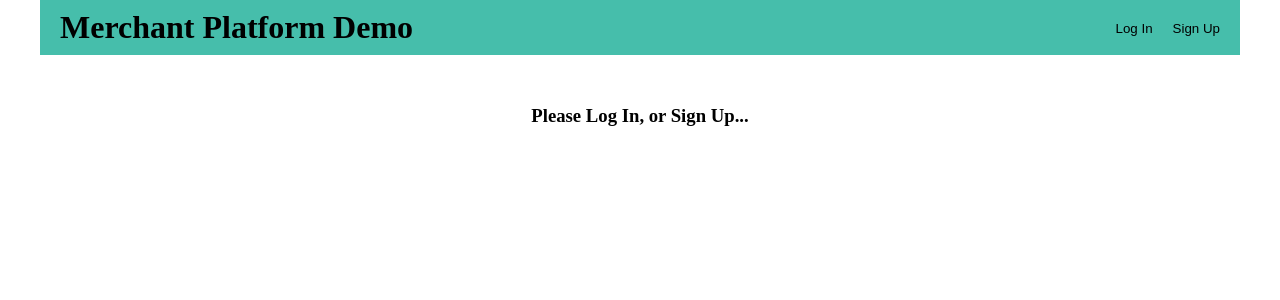
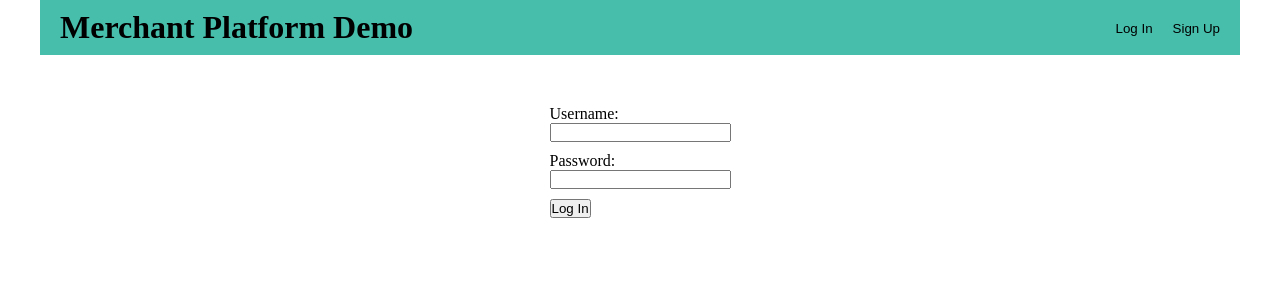
Before and after one commit to jonashelander/piq-cashier, a React (Create React App) app: page / in a window 1280 px wide. Shown: the top 300 px of the page. Built offline with nearby package versions, Linux system fonts and the light colour scheme; what keycloak-js would draw is missing.

Commit message:
basic login page done

```diff
--- a/src/App.js
+++ b/src/App.js
@@ -9,6 +9,7 @@ import keycloak from "./Keycloak";
 import PrivateRoute from "./helpers/PrivateRoute";
 import { useContext, useEffect, useState } from "react";
 import LoggedInContext from "./contexts/LoggedInContext";
+import LoginScreen from "./components/Login";
 
 
 function App() {
@@ -30,7 +31,7 @@ function App() {
             <Navbar />
               <Routes>
                 <Route path="/"
-                  element={<LandingPage />}
+                  element={<LoginScreen />}
                 />
                 <Route path="/signup"
                   element={<SignUp />}
--- a/src/components/Cashier.js
+++ b/src/components/Cashier.js
@@ -11,7 +11,7 @@ const cashierInstance = (props) => {
     {
       merchantId: '2906',
       userId: 'JonasEUR',
-      sessionId: '66',
+      sessionId: '1234',
       environment: 'test', // if not set, defaults to production
       method: props.method, // if not set, defaults to deposit
       containerHeight: '800px',
@@ -19,7 +19,7 @@ const cashierInstance = (props) => {
       autoOpenFirstPaymentMethod: false,
       // providerType: 'creditcard',
       // listType: 'grid',
-      lastUsedDepositAmount: true,
+      // lastUsedDepositAmount: true,
       // predefinedValues: false,
     },
     (api) => {
--- /dev/null
+++ b/src/components/Login.js
@@ -0,0 +1,43 @@
+import { useState } from 'react';
+
+function LoginScreen() {
+  const [username, setUsername] = useState('');
+  const [password, setPassword] = useState('');
+
+  const handleUsernameChange = (event) => {
+    setUsername(event.target.value);
+  };
+
+  const handlePasswordChange = (event) => {
+    setPassword(event.target.value);
+  };
+
+  const handleSubmit = (event) => {
+    event.preventDefault();
+    // Code to submit login form
+  };
+
+  return (
+    <div className='login'>
+      <form onSubmit={handleSubmit}>
+        <div>
+          <label>
+            Username:
+          </label>
+            <input type="text" value={username} onChange={handleUsernameChange} />
+        </div>
+        <div>
+          <label>
+            Password:
+          </label>
+            <input type="password" value={password} onChange={handlePasswordChange} />
+        </div>
+        <div>
+          <button type="submit">Log In</button>
+        </div>
+      </form>
+    </div>
+  );
+}
+
+export default LoginScreen;
--- a/src/components/Signup.js
+++ b/src/components/Signup.js
@@ -10,7 +10,7 @@ function SignUp() {
 
 
     return (
-        <div className="signUp">
+        <div className="signup">
 
             <form method="post">
                 <div>
--- a/src/styles/App.css
+++ b/src/styles/App.css
@@ -10,6 +10,7 @@
 
 .navbar {
   display: flex;
+  justify-content: space-between;
   height: 55px;
   background-color: #46beab;
   margin-bottom: 50px;
@@ -19,8 +20,26 @@
 }
 
 .navbar h1 {
-  flex: 2;
+  /* Using justify-content in .navbar instead.
+  flex: 1; */
 }
+
+.signup {
+  display: flex;
+  align-items: center;
+  justify-content: center;
+}
+
+.login {
+  display: flex;
+  align-items: center;
+  justify-content: center;
+}
+
+.loginHeader h1 {
+  margin-bottom: 20px;
+}
+
 
 .landingPageLoggedIn {
   display: flex;
```
